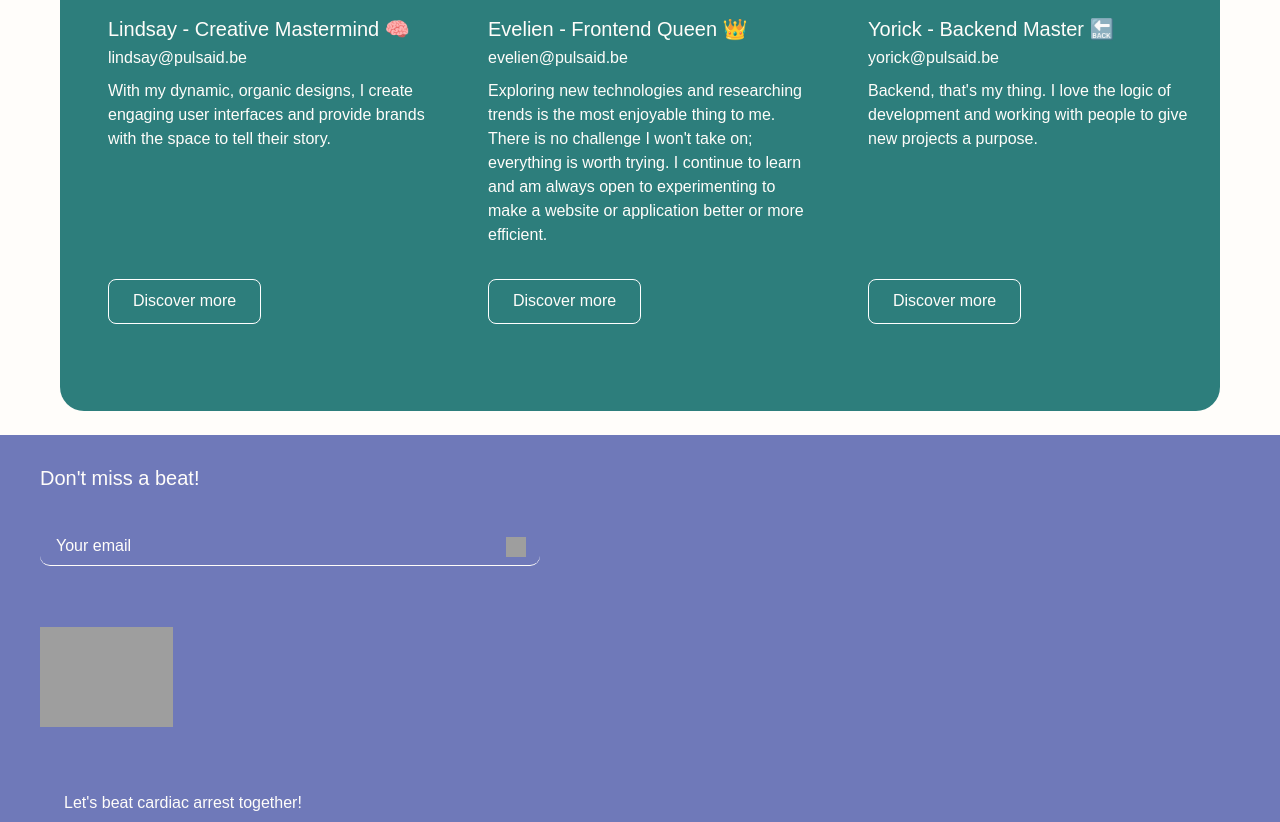
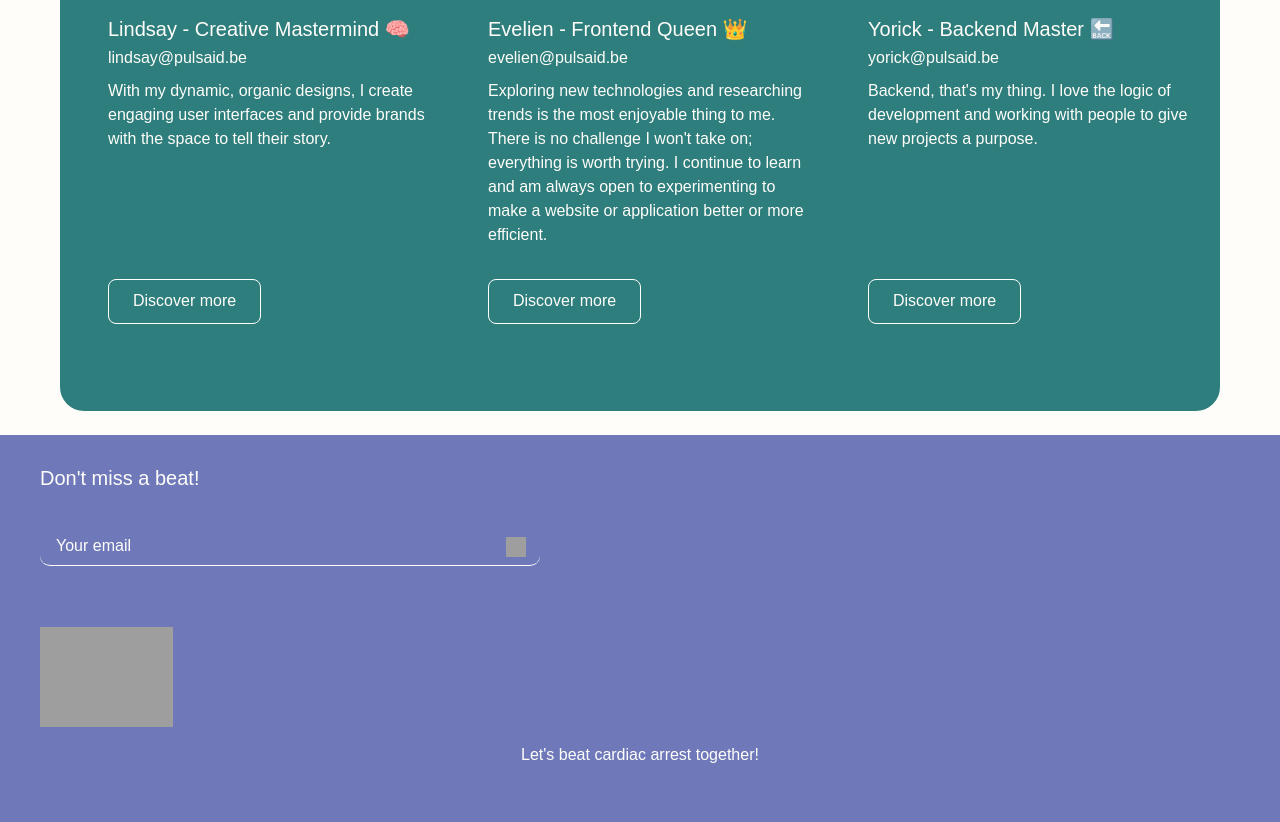
Before and after one commit to yoyoplayer12/pulsaid, a PHP site: page /en/about.html in a window 1280 px wide. Shown: the part 1401-2223 px from the top of the page. Run offline with PHP 8.4, Linux system fonts and the light colour scheme; grey boxes labelled with a size stand in for pictures from a placeholder-image service; some libraries are stand-ins or nearby versions; some web fonts are replaced; grey boxes are pictures that could not be loaded.

Commit message:
Fix: foot2

```diff
--- a/assets/css/style.css
+++ b/assets/css/style.css
@@ -1133,9 +1133,13 @@ a.no-underline:hover{
     .footer2{
         grid-row: 2;
         grid-column: 1;
-        margin-left: 64px;
-        margin-top: 48px;
+        margin-left: 5vw;
+        margin-top: 0;
+        margin-bottom: 40px;
         width: 90vw;
+    }
+    .footer2 p{
+        text-align: center;
     }
     .footer3{
         grid-row: 3;
@@ -1149,6 +1153,7 @@ a.no-underline:hover{
         height: 100%;
         object-fit: cover;
     }
+
 
     .footer4{
         display: grid;
```
